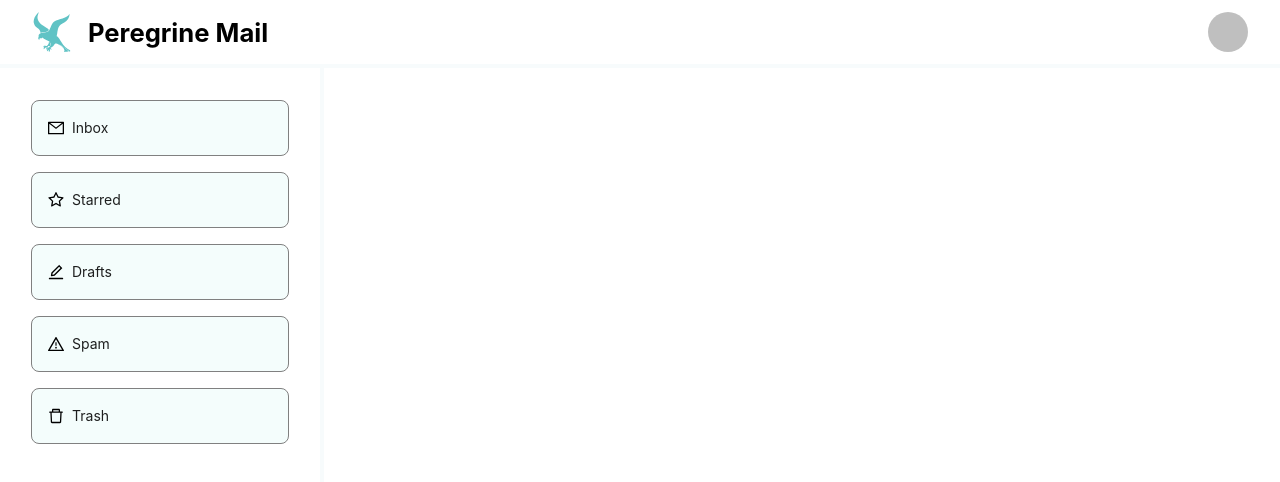
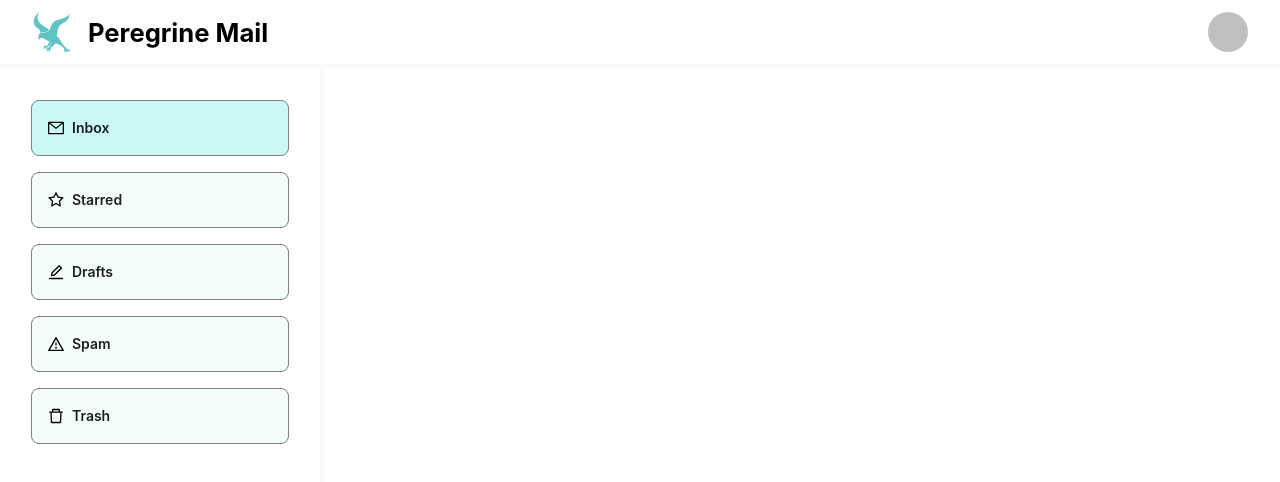
Before and after one commit to SergeyOcheretenko/peregrine-mail-frontend, a React (Create React App) app: page /dashboard/inbox in a window 1280 px wide. Shown: the top 482 px of the page. Built offline with nearby package versions, Linux system fonts and the light colour scheme; no server answers.

Commit message:
feat: highlight active navigation button

```diff
--- a/src/components/layout/MessagesNavigationBar/MessagesNavigationBar.styles.ts
+++ b/src/components/layout/MessagesNavigationBar/MessagesNavigationBar.styles.ts
@@ -1,7 +1,7 @@
 import { Typography } from 'antd';
 import styled from 'styled-components';
 
-export const MessagesNavigationBarRoot = styled('div')`
+export const MessagesNavigationBarRoot = styled.div`
   width: 20rem;
   min-width: 20rem;
   border-right: 0.25rem solid #f7fbfc;
@@ -13,9 +13,9 @@ export const MessagesNavigationBarRoot = styled('div')`
   cursor: pointer;
 `;
 
-export const MessagesNavigationBarItem = styled('div')`
+export const MessagesNavigationBarItem = styled.div<{ isActive: boolean }>`
   width: 14rem; // will be 16rem with padding
-  background-color: #f4fdfc;
+  background-color: ${({ isActive }) => (isActive ? '#cafaf6' : '#f4fdfc')};
   border: 1px solid grey;
   border-radius: 0.5rem;
   display: flex;
@@ -24,4 +24,6 @@ export const MessagesNavigationBarItem = styled('div')`
   gap: 0.5rem;
 `;
 
-export const MessagesNavigationBarItemTypography = styled(Typography)``;
+export const MessagesNavigationBarItemTypography = styled(Typography)`
+  font-weight: 600;
+`;
--- a/src/components/layout/MessagesNavigationBar/MessagesNavigationBar.tsx
+++ b/src/components/layout/MessagesNavigationBar/MessagesNavigationBar.tsx
@@ -10,31 +10,36 @@ import {
   MessagesNavigationBarItemTypography,
   MessagesNavigationBarRoot,
 } from './MessagesNavigationBar.styles';
+import { useLocation } from 'react-router-dom';
 
 export default function MessagesNavigationBar(): JSX.Element {
+  const { pathname } = useLocation();
+
+  console.log('location', pathname);
+
   return (
     <MessagesNavigationBarRoot>
-      <MessagesNavigationBarItem>
+      <MessagesNavigationBarItem isActive={pathname === '/dashboard/inbox'}>
         <MailOutlined />
         <MessagesNavigationBarItemTypography>Inbox</MessagesNavigationBarItemTypography>
       </MessagesNavigationBarItem>
 
-      <MessagesNavigationBarItem>
+      <MessagesNavigationBarItem isActive={false}>
         <StarOutlined />
         <MessagesNavigationBarItemTypography>Starred</MessagesNavigationBarItemTypography>
       </MessagesNavigationBarItem>
 
-      <MessagesNavigationBarItem>
+      <MessagesNavigationBarItem isActive={false}>
         <EditOutlined />
         <MessagesNavigationBarItemTypography>Drafts</MessagesNavigationBarItemTypography>
       </MessagesNavigationBarItem>
 
-      <MessagesNavigationBarItem>
+      <MessagesNavigationBarItem isActive={false}>
         <WarningOutlined />
         <MessagesNavigationBarItemTypography>Spam</MessagesNavigationBarItemTypography>
       </MessagesNavigationBarItem>
 
-      <MessagesNavigationBarItem>
+      <MessagesNavigationBarItem isActive={false}>
         <DeleteOutlined />
         <MessagesNavigationBarItemTypography>Trash</MessagesNavigationBarItemTypography>
       </MessagesNavigationBarItem>
```
